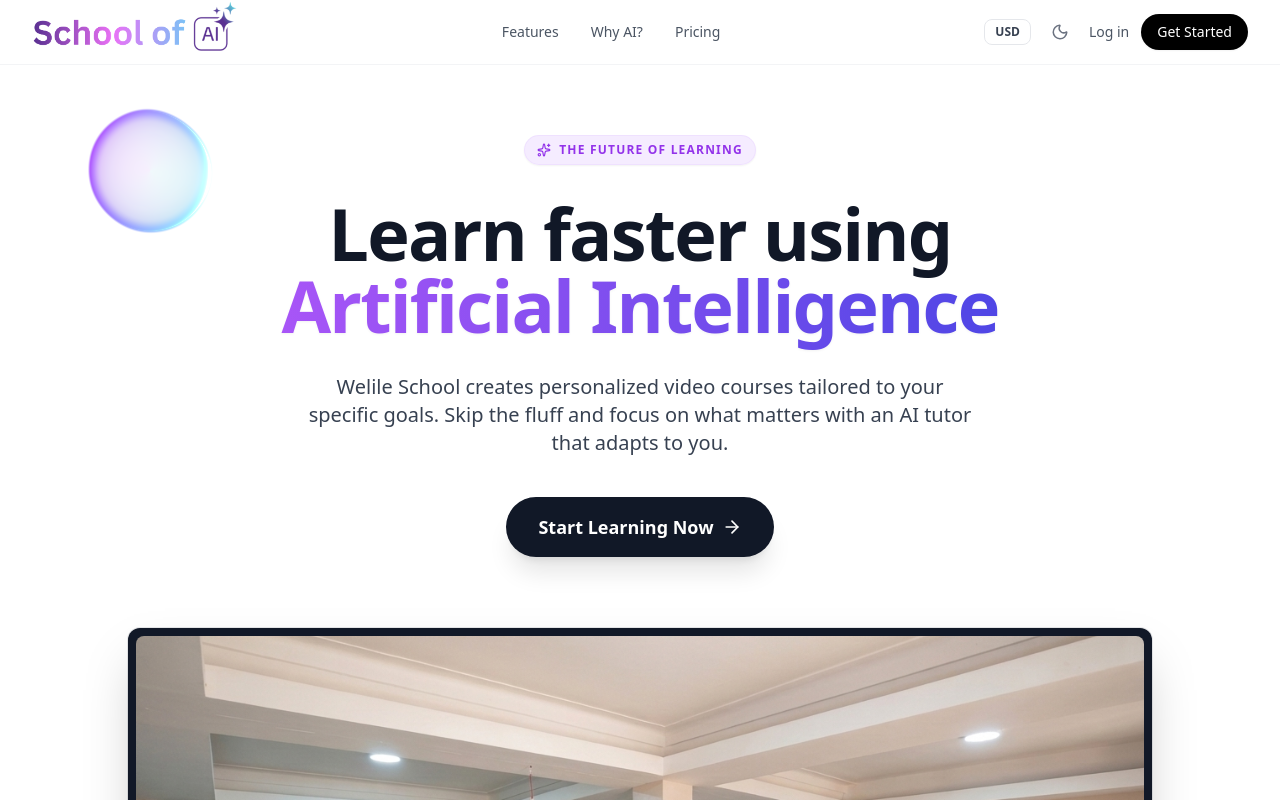
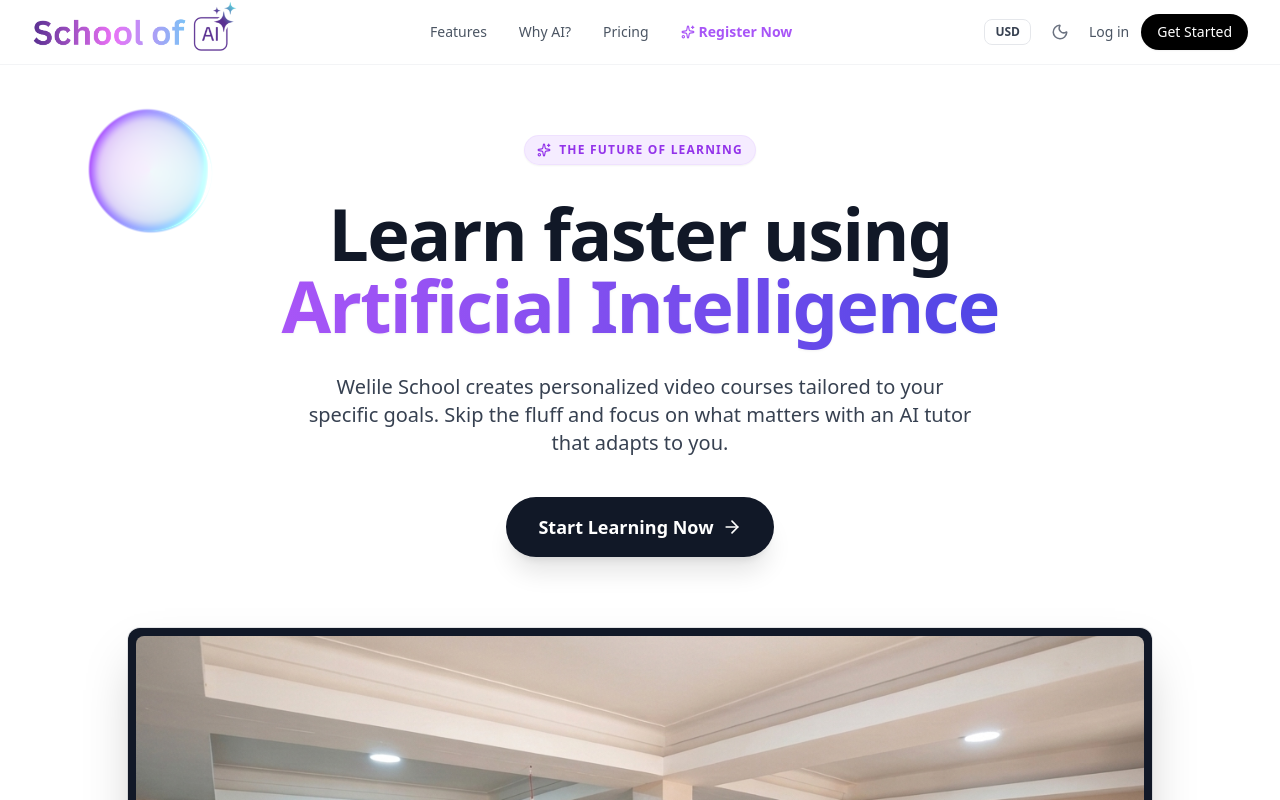
Before and after one commit to tcollines/schoolofai, a React (Vite) app in the folder frontend/: page / in a window 1280 px wide. Shown: the top 800 px of the page. Built offline with nearby package versions, Linux system fonts and the light colour scheme; no server answers; the database is empty.

Commit message:
fix(landing): keep Register Now navbar and footer links visible, only toggle Join an Outreach Event hero button

```diff
--- a/frontend/components/LandingPage.tsx
+++ b/frontend/components/LandingPage.tsx
@@ -178,12 +178,10 @@ const LandingPage: React.FC<LandingPageProps> = ({ onLoginClick, onSignupClick,
                             <a href="#features" className="text-gray-600 dark:text-slate-300 hover:text-gray-900 dark:hover:text-white font-medium text-sm transition-colors">Features</a>
                             <a href="#advantages" className="text-gray-600 dark:text-slate-300 hover:text-gray-900 dark:hover:text-white font-medium text-sm transition-colors">Why AI?</a>
                             <a href="#pricing" className="text-gray-600 dark:text-slate-300 hover:text-gray-900 dark:hover:text-white font-medium text-sm transition-colors">Pricing</a>
-                            {outreachButtonVisible && (
-                                <Link to={outreachTargetUrl} className="text-violet-600 dark:text-violet-400 hover:text-violet-700 dark:hover:text-violet-300 font-bold text-sm transition-colors flex items-center gap-1">
-                                    <Sparkles size={14} />
-                                    {outreachButtonLabel}
-                                </Link>
-                            )}
+                            <Link to="/register" className="text-violet-600 dark:text-violet-400 hover:text-violet-700 dark:hover:text-violet-300 font-bold text-sm transition-colors flex items-center gap-1">
+                                <Sparkles size={14} />
+                                Register Now
+                            </Link>
                         </div>
                         <div className="flex items-center space-x-3">
                             <button
@@ -798,11 +796,9 @@ const LandingPage: React.FC<LandingPageProps> = ({ onLoginClick, onSignupClick,
                         <img src="/schoolofai-logo.png" alt="School of AI Logo" className="h-12 object-contain" />
                     </div>
                     <div className="flex flex-wrap gap-6 items-center justify-center">
-                        {outreachButtonVisible && (
-                            <Link to={outreachTargetUrl} className="text-sm font-bold text-violet-600 dark:text-violet-400 hover:underline">
-                                Outreach Registration Form
-                            </Link>
-                        )}
+                        <Link to="/register" className="text-sm font-bold text-violet-600 dark:text-violet-400 hover:underline">
+                            Outreach Registration Form
+                        </Link>
                         <div className="text-sm text-gray-500 dark:text-slate-400">
                             © 2024 Welile School. All rights reserved.
                         </div>
--- a/frontend/components/admin/AdminRegistrations.tsx
+++ b/frontend/components/admin/AdminRegistrations.tsx
@@ -3745,7 +3745,7 @@ const AdminRegistrations: React.FC = () => {
                                         Show &ldquo;{websiteButtonLabel || 'Join an Outreach Event'}&rdquo; Button on Public Website
                                     </h4>
                                     <p className="text-xs text-gray-500 dark:text-slate-400 mt-0.5">
-                                        When OFF, the outreach buttons in the website navbar, hero section, and footer are hidden from visitors, while <code className="font-mono text-violet-600 dark:text-violet-400">/register</code> and Booth QR codes remain 100% functional.
+                                        When OFF, the &ldquo;Join an Outreach Event&rdquo; hero button on the website is hidden, while &ldquo;Register Now&rdquo; in the navbar, the footer link, and <code className="font-mono text-violet-600 dark:text-violet-400">/register</code> remain active as usual.
                                     </p>
                                 </div>
 
```
Also changed, not shown: 1 other file (tests, documents, lock files or other folders).
